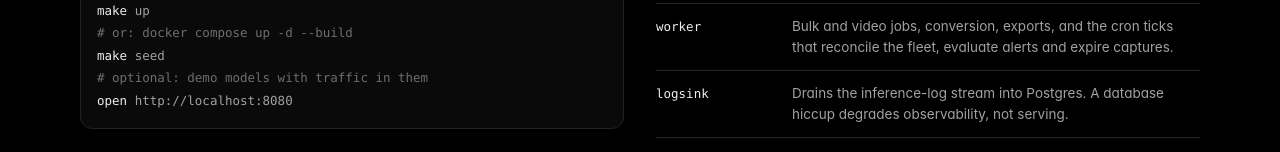
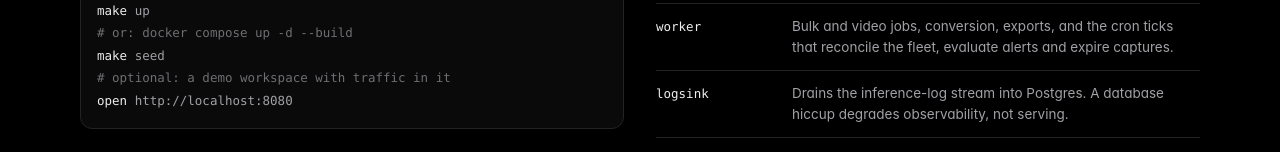
Before and after one commit to fayezzouari/aperture, a React (Vite) app in the folder landing/: page / in a window 1280 px wide. Shown: the part 5493-5645 px from the top of the page. Built offline with nearby package versions, Linux system fonts and the light colour scheme.

Commit message:
docs(landing): make seed creates a demo workspace

```diff
--- a/landing/src/sections/Run.tsx
+++ b/landing/src/sections/Run.tsx
@@ -50,7 +50,7 @@ export function Run() {
             <span className="p">make</span> up{"\n"}
             <span className="c"># or: docker compose up -d --build</span>{"\n"}
             <span className="p">make</span> seed{"\n"}
-            <span className="c"># optional: demo models with traffic in them</span>{"\n"}
+            <span className="c"># optional: a demo workspace with traffic in it</span>{"\n"}
             <span className="p">open</span> http://localhost:8080
           </pre>
         </div>
```
